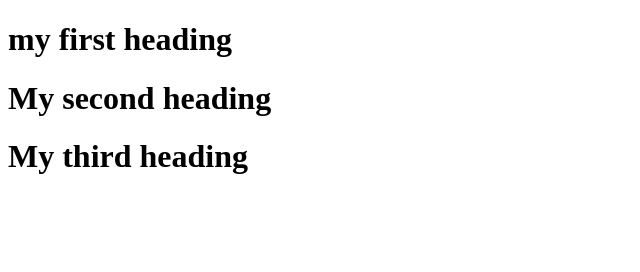
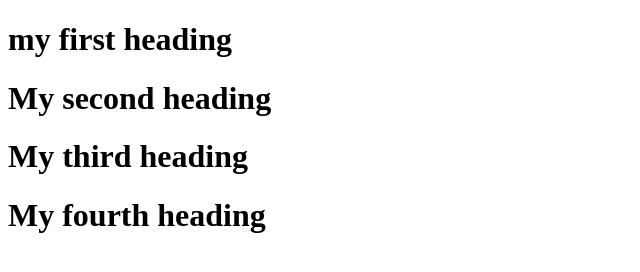
Before and after one commit to renushar/learning-git, a plain HTML site: page index.html in a window 1280 px wide. Shown: the whole page, without its empty margins (0-640 px from the left). Drawn offline with Linux system fonts and the light colour scheme.

Commit message:
my fourth heading

```diff
--- a/index.html
+++ b/index.html
@@ -10,5 +10,6 @@
         <h1>my first heading</h1>
         <h1>My second heading</h1>
         <h1>My third heading</h1>
+        <h1>My fourth heading</h1>
     </body>
     </html>
```
